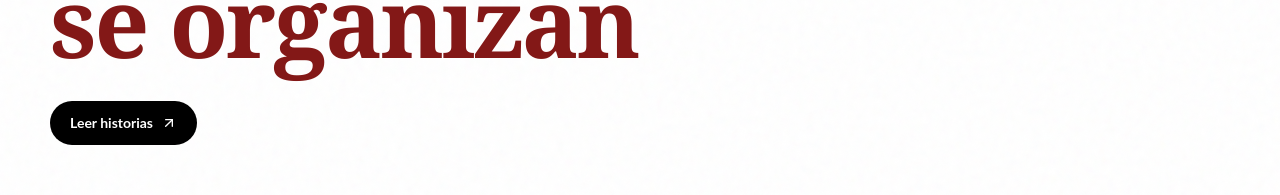
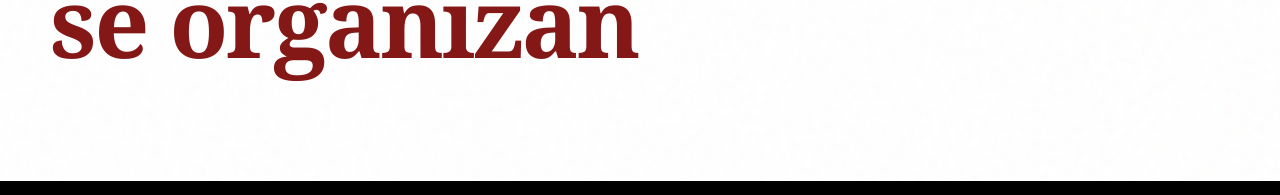
Before and after one commit to Lawder093/Scoutweb, a Next.js app: page /blog in a window 1280 px wide. Shown: the part 323-518 px from the top of the page. Built offline with nearby package versions, Linux system fonts and the light colour scheme; no server answers; the database is empty.

Commit message:
Quitar boton Leer historias del blog

```diff
--- a/app/blog/page.tsx
+++ b/app/blog/page.tsx
@@ -1,4 +1,3 @@
-import { ArrowUpRight } from "lucide-react";
 import { SiteHeader } from "@/components/site-header";
 import { BlogBrowser } from "@/components/blog-browser";
 import { SiteFooter } from "@/components/site-footer";
@@ -23,7 +22,6 @@ export default async function BlogPage() {
         <section className="section-shell py-20 sm:py-28">
           <span className="eyebrow">Blog del movimiento</span>
           <h1 className="display-title mt-6 max-w-4xl break-words text-5xl leading-[0.88] sm:text-8xl">Historias que<br /><span className="text-primary">se organizan</span></h1>
-          <a href="#historias" className="focus-ring mt-8 inline-flex items-center gap-2 rounded-full bg-ink px-5 py-3 text-sm font-bold text-white">Leer historias <ArrowUpRight size={16} aria-hidden="true" /></a>
         </section>
         <BlogBrowser posts={posts} />
       </main>
```
